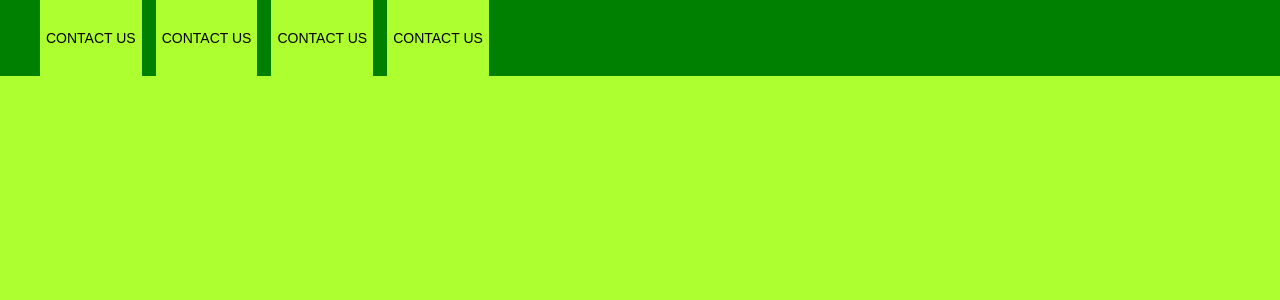
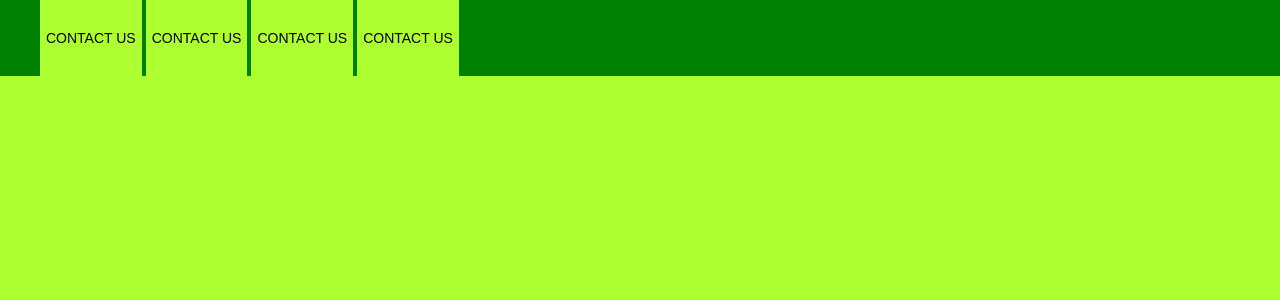
Before and after one commit to Kalmanis/Prog-Bio, a Flask app: page / in a window 1280 px wide. Shown: the top 300 px of the page. Run offline with Flask 2, Linux system fonts and the light colour scheme.

Commit message:
Update navbar.css

```diff
--- a/static/css/navbar.css
+++ b/static/css/navbar.css
@@ -13,8 +13,6 @@ nav ul{
 nav li{
     display: inline-block;
     margin: 0;
-    padding-right: 10px;
-
 }
 nav button{
     border-style: none;
@@ -25,7 +23,6 @@ nav button{
     font-size: 14px;
     size: 2cm;
     height: 2cm;
-    border: 0 3px 0 3px solid black;
 }
 nav button:hover{
     color: white;
```
